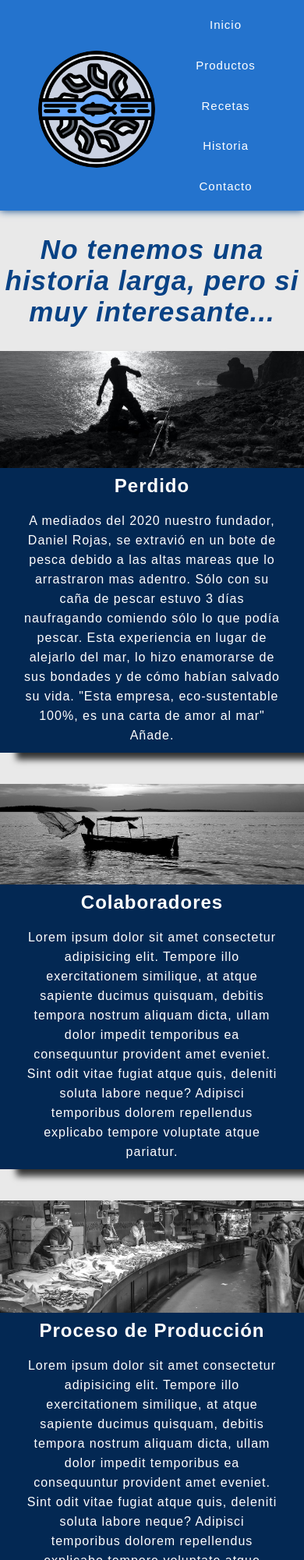
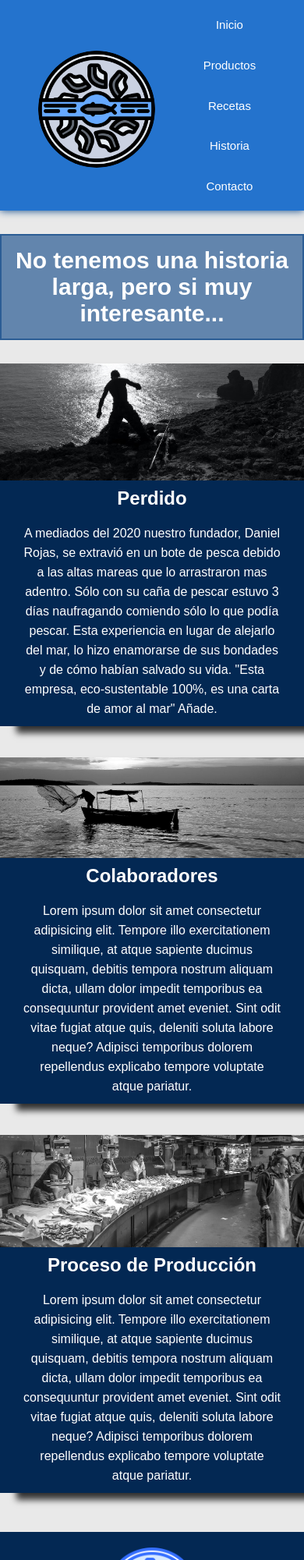
Before and after one commit to DanielRojasG/coderhouse_lacosta, a plain HTML site: page pages/historia.html in a window 390 px wide. Shown: the top 2000 px of the page at 78% size. Drawn offline with Linux system fonts and the light colour scheme.

Commit message:
mas animaciones y responsive

```diff
--- a/CSS/style.css
+++ b/CSS/style.css
@@ -6,10 +6,12 @@
 
 @import url('https://fonts.googleapis.com/css2?family=Fjalla+One&display=swap');
 
+html{
+    font-size: 62,5%;
+}
+
 body {
     font-family: 'Fjalla One', sans-serif;
-    letter-spacing: 1px;
-    font-size: 16px;
     background-color: rgb(233, 233, 233);
 }
 
@@ -23,7 +25,8 @@ body {
     text-decoration: none;
     text-align: center;
     font-weight: bold;
-    letter-spacing: 3px;
+    width: 140px;
+    letter-spacing: 1px;
     color: white;
     background-color: #4F8FD7;
     box-shadow: 2px 3px 3px 0 #084285;
@@ -47,14 +50,15 @@ body {
 header {
     position: sticky;
     top: 0;
+    z-index: 1;
 }
 
 .nav {
-    width: calc(100%-20px);
+    width: 100%;
     display: flex;
-    padding: 10px;
+    padding: 10px 0;
     background: #2473cd;
-    justify-content: space-around;
+    justify-content: space-between;
     box-shadow: 0 0 10px 0 #084285;
 }
 
@@ -66,6 +70,7 @@ header {
 .logo {
     width: 100px;
     height: 100px;
+    margin-left: 15px;
     background: #2473cd;
     border-radius: 50%;
 }
@@ -81,10 +86,14 @@ header {
     padding: 10px;
     color: white;
     font-size: 1.5em;
+    transition-property: font-size, padding;
+    transition-duration: 0.5s;
 }
 
 .nav-bar li:hover {
-    border: outset;
+    font-size: 30px;
+    padding: 10px 20px;
+    text-align: center;
 }
 
 /*HERO*/
@@ -107,10 +116,10 @@ header {
 .hero div {
     display: flex;
     flex-direction: column;
-    font-size: 1em;
+    font-size: 1rem;
     height: 270px;
     width: 350px;
-    background-color: #004a9e80;
+    background-color: #08428598;
     padding: 20px;
     letter-spacing: 1px;
     margin: 0 0 70px 20px;
@@ -133,12 +142,14 @@ header {
 }
 
 h1 {
-    font-size: 35px;
+    border: 2px solid #08428598;
+    background-color: #08428598;
+    font-size: 30px;
     text-align: center;
     justify-self: center;
-    font-style: oblique;
-    color: #084285;
+    color: #ffffff;
     margin-top: 30px;
+    padding: 15px;
     margin-bottom: 30px;
 }
 
@@ -159,9 +170,10 @@ h1 {
 }
 
 .items h2 {
-
+    border: 2px solid #08428598;
+    background-color: #08428598;
     margin: 40px 0;
-    color: #2473cd;
+    color:#ffffff;
     text-align: center;
 }
 
@@ -216,13 +228,14 @@ h1 {
     padding: 10px;
     background-color: white;
     color: #084285;
+    transition: all .4s;
     -webkit-box-shadow: 10px 10px 5px -6px rgba(0,0,0,0.67);
     -moz-box-shadow: 10px 10px 5px -6px rgba(0,0,0,0.67);
     box-shadow: 10px 10px 5px -6px rgba(0,0,0,0.67);
 }
 
 .cards__item:hover {
-    box-shadow: 4px 4px 7px 0 #084285;
+    transform: scale(1.1);
 }
 
 .wsp {
@@ -344,6 +357,7 @@ h1 {
 }
 
 .cards-products__item {
+    transition: all .2s;
     background-color: white;
     width: 250px;
     height: 450px;
@@ -372,6 +386,9 @@ h1 {
 
 .cards-products__item {
     box-shadow: 4px 4px 7px 0 #084285;
+}
+.cards-products__item:hover{
+    transform: scale(1.05);
 }
 
 /* BANNER */
@@ -435,6 +452,7 @@ h1 {
     flex-direction: column;
     justify-content: center;
     align-items: center;
+    transition: all .4s;
     -webkit-box-shadow: 15px 13px 9px -7px rgba(0,0,0,0.75);
     -moz-box-shadow: 15px 13px 9px -7px rgba(0,0,0,0.75);
     box-shadow: 15px 13px 9px -7px rgba(0,0,0,0.75);
@@ -442,6 +460,7 @@ h1 {
 
 .info:hover {
     background-color: #032853;
+    transform: scale(1.1);
     -webkit-box-shadow: 17px 17px 10px -10px rgba(0,0,0,0.75);
     -moz-box-shadow: 17px 17px 10px -10px rgba(0,0,0,0.75);
     box-shadow: 17px 17px 10px -10px rgba(0,0,0,0.75);
@@ -495,11 +514,6 @@ h1 {
     -webkit-box-shadow: 19px 18px 7px -7px rgba(0,0,0,0.75);
     -moz-box-shadow: 19px 18px 7px -7px rgba(0,0,0,0.75);
     box-shadow: 19px 18px 7px -7px rgba(0,0,0,0.75);
-}
-
-.formulario a:hover{
-    border: outset;
-
 }
 
                                             /* HTML RECETAS */
@@ -562,6 +576,9 @@ h1 {
 
 .historia1 {
 background: url(../img/historia1.jpg);
+}
+
+.historia{
 background-size: cover;
 height: auto;
 background-repeat: no-repeat;
@@ -570,9 +587,13 @@ color: white;
 -moz-box-shadow: 16px 14px 8px -5px rgba(0,0,0,0.75);
 box-shadow: 16px 14px 8px -5px rgba(0,0,0,0.75);
 margin-bottom: 40px;
+transition: all .4s;
+}
+.historia:hover{
+    transform: scale(1.03);
 }
 
-.historia1 div {
+.historia1 div, .historia2 div, .historia3 div {
     width: 30%;
     background-color: #032853;
     height: auto;
@@ -595,32 +616,7 @@ margin-bottom: 40px;
 
 .historia2 {
     background: url(../img/historia2.jpeg);
-    background-size: cover;
-    background-position: center;
-    height: auto;
-    display: flex;
-    justify-content: flex-end;
-    background-repeat: no-repeat;
-    color: white;
-    -webkit-box-shadow: 16px 14px 8px -5px rgba(0,0,0,0.75);
-    -moz-box-shadow: 16px 14px 8px -5px rgba(0,0,0,0.75);
-    box-shadow: 16px 14px 8px -5px rgba(0,0,0,0.75);
-    margin-bottom: 40px;
     }
-
-.historia2 div {
-    width: 30%;
-    background-color: #032853;
-    height: auto;
-    display: flex;
-    flex-direction: column;
-    justify-content: center;
-    text-align: center;
-    -webkit-box-shadow: 16px 3px 8px -6px rgba(0,0,0,0.75);
-    -moz-box-shadow: 16px 3px 8px -6px rgba(0,0,0,0.75);
-    box-shadow: 16px 3px 8px -6px rgba(0,0,0,0.75);
-}
-
 .historia2 h2 , .historia2 p{
     text-align: right;
     margin: 10px 30px 10px 30px;
@@ -631,26 +627,6 @@ margin-bottom: 40px;
 
 .historia3 {
     background: url(../img/historia3.jpeg);
-    background-size: cover;
-    height: auto;
-    background-repeat: no-repeat;
-    color: white;
-    -webkit-box-shadow: 16px 14px 8px -5px rgba(0,0,0,0.75);
-    -moz-box-shadow: 16px 14px 8px -5px rgba(0,0,0,0.75);
-    box-shadow: 16px 14px 8px -5px rgba(0,0,0,0.75);
-}
-
-.historia3 div {
-    width: 30%;
-    background-color: #032853;
-    height: auto;
-    display: flex;
-    flex-direction: column;
-    justify-content: center;
-    text-align: center;
-    -webkit-box-shadow: 16px 3px 8px -6px rgba(0,0,0,0.75);
-    -moz-box-shadow: 16px 3px 8px -6px rgba(0,0,0,0.75);
-    box-shadow: 16px 3px 8px -6px rgba(0,0,0,0.75);
 }
 
 .historia3 h2 , .historia3 p{
--- a/pages/historia.html
+++ b/pages/historia.html
@@ -22,21 +22,21 @@
     </header>
     <main>
         <h1>No tenemos una historia larga, pero si muy interesante...</h1>
-        <section class="historia1">
+        <section class="historia historia1">
             <div>
                 <img src="../img/historia1.jpg" alt="historia-foto">
                 <h2>Perdido</h2>
                 <p>A mediados del 2020 nuestro fundador, Daniel Rojas, se extravió en un bote de pesca debido a las altas mareas que lo arrastraron mas adentro. Sólo con su caña de pescar estuvo 3 días naufragando comiendo sólo lo que podía pescar. Esta experiencia en lugar de alejarlo del mar, lo hizo enamorarse de sus bondades y de cómo habían salvado su vida. "Esta empresa, eco-sustentable 100%, es una carta de amor al mar" Añade.</p>
             </div>
         </section>
-        <section class="historia2" id="colaboradores">
+        <section class="historia historia2" id="colaboradores">
             <div>
                 <img src="../img/historia2.jpeg" alt="colaboradores-foto">
                 <h2>Colaboradores</h2>
                 <p>Lorem ipsum dolor sit amet consectetur adipisicing elit. Tempore illo exercitationem similique, at atque sapiente ducimus quisquam, debitis tempora nostrum aliquam dicta, ullam dolor impedit temporibus ea consequuntur provident amet eveniet. Sint odit vitae fugiat atque quis, deleniti soluta labore neque? Adipisci temporibus dolorem repellendus explicabo tempore voluptate atque pariatur.</p>
             </div>
         </section>
-        <section class="historia3">
+        <section class="historia historia3">
             <div>
                 <img src="../img/historia3.jpeg" alt="proceso-foto">
                 <h2>Proceso de Producción</h2>
```
Also changed, not shown: index.html (+1 -1 lines).
